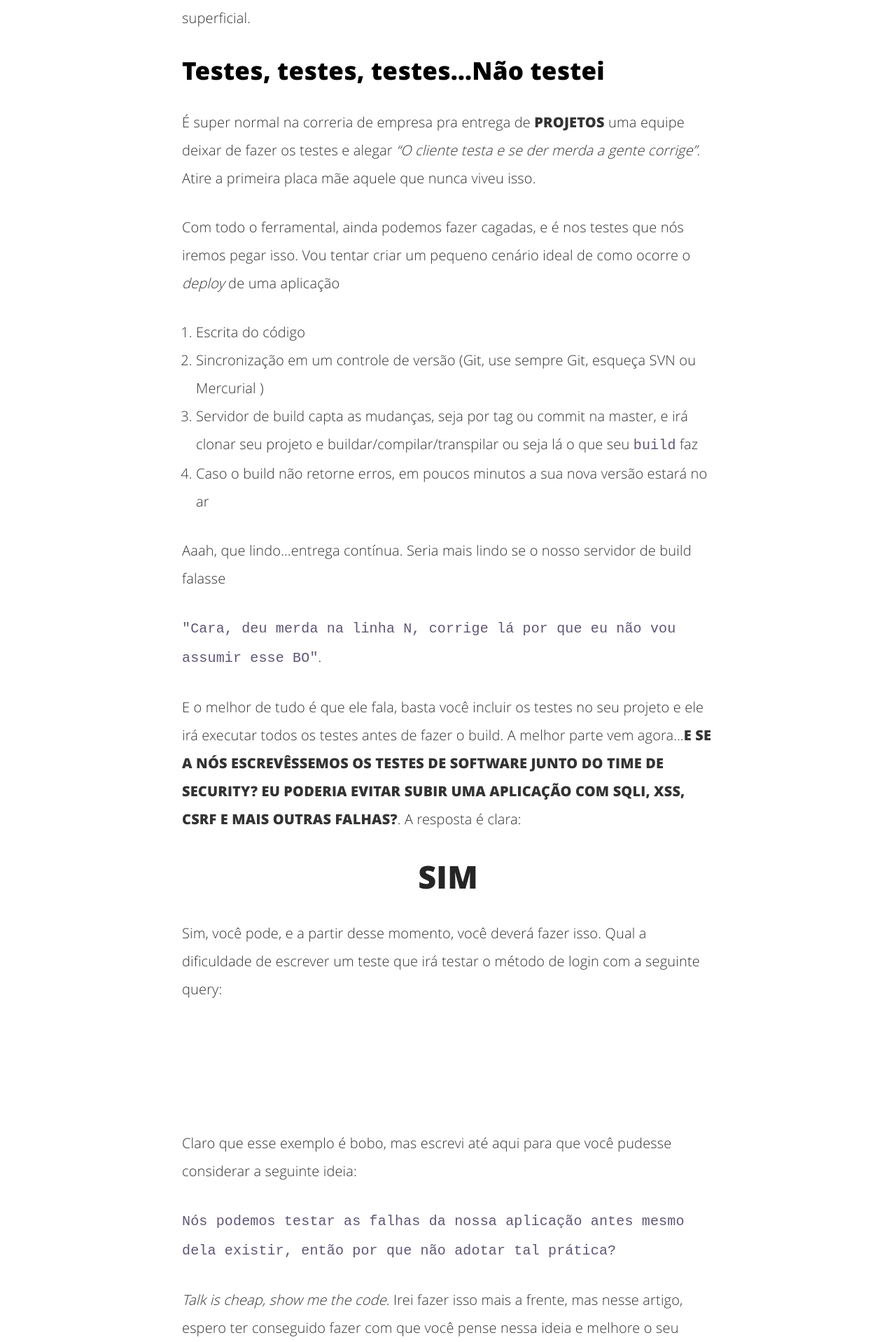
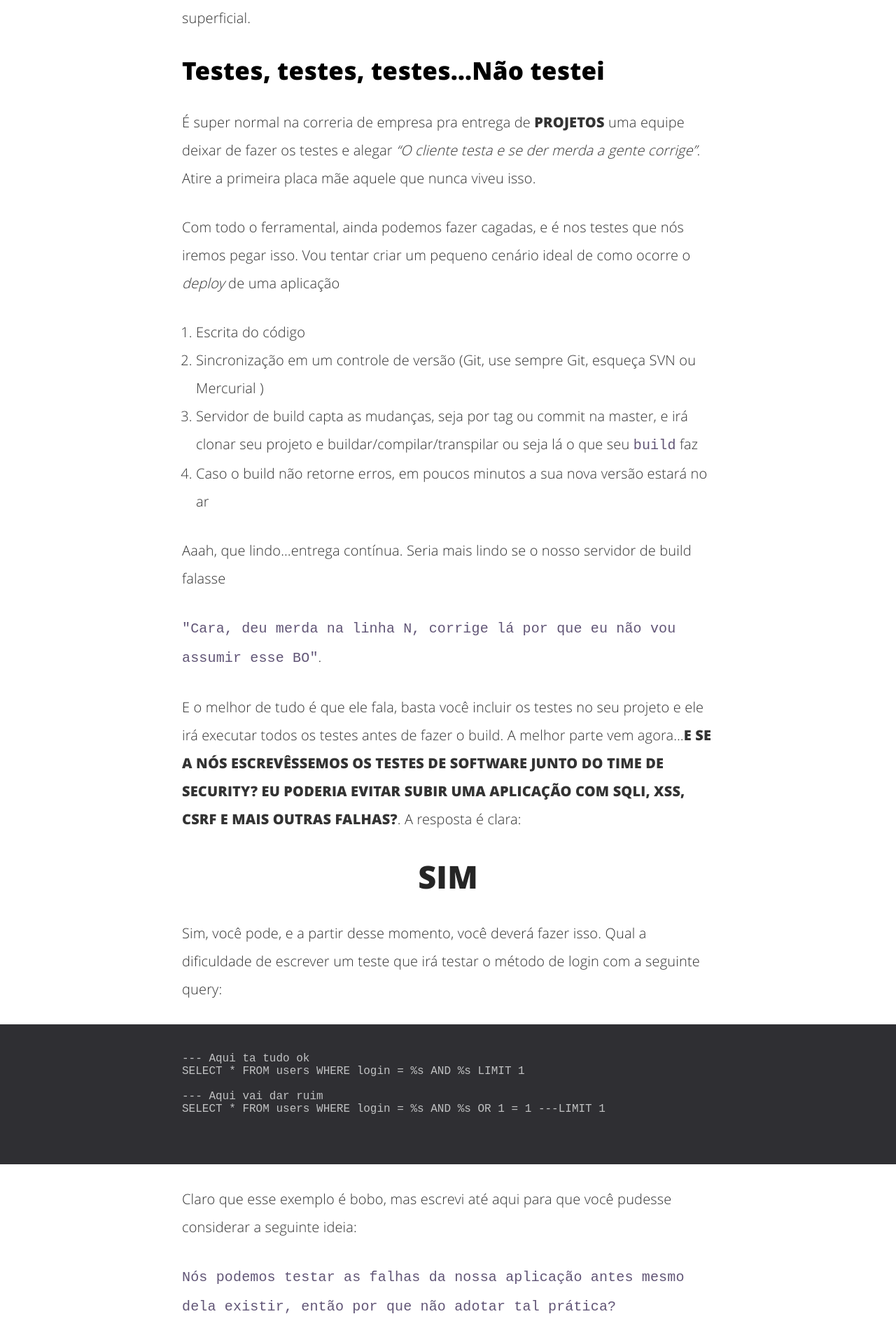
Before and after one commit to g4rcez/g4rcez.github.io, a Jekyll site: the page built from _posts/2019-06-03-security-like-a-dev.md, in a window 1280 px wide. Shown: the part 4482-6400 px from the top of the page at 70% size. Built offline with Jekyll 4.4.1, drawn with Linux system fonts in a browser that asks for light colours; comment, search, counter and statistics services are not loaded.

Commit message:
Fix sql query

````diff
--- a/_posts/2019-06-03-security-like-a-dev.md
+++ b/_posts/2019-06-03-security-like-a-dev.md
@@ -81,7 +81,7 @@ E o melhor de tudo é que ele fala, basta você incluir os testes no seu projeto
 
 Sim, você pode, e a partir desse momento, você deverá fazer isso. Qual a dificuldade de escrever um teste que irá testar o método de login com a seguinte query:
 
-```SQL
+```
 --- Aqui ta tudo ok
 SELECT * FROM users WHERE login = %s AND %s LIMIT 1
 
````
